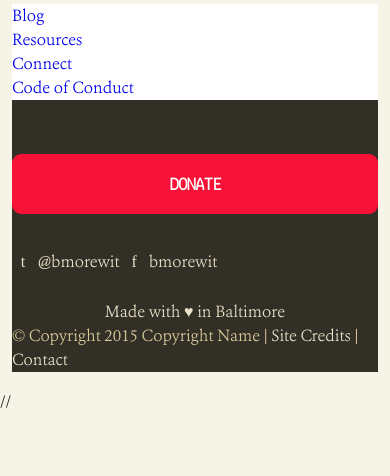
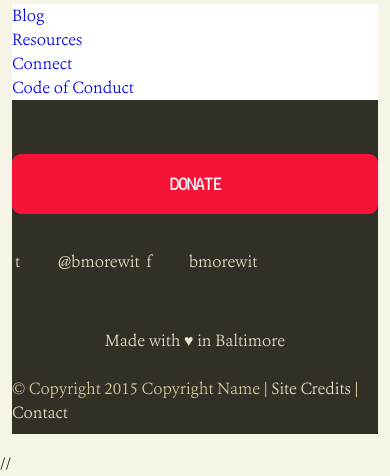
Before and after one commit to BaltimoreWIT/BaltimoreWIT, a PHP site: page /index.original.html in a window 390 px wide. Shown: the part 1757-2233 px from the top of the page. Before the commit the page ends 2165 px from the top, so only its background shows below. Run offline with PHP 8.4, Linux system fonts and the light colour scheme.

Commit message:
Footer styles complete for mobile.

```diff
--- a/layout/styles/_animations.scss
+++ b/layout/styles/_animations.scss
@@ -10,6 +10,10 @@
 	@include transition (all 0.2s ease);
 }
 
+.icon, .icon path {
+	@include transition (all 0.4s ease-in-out);
+}
+
 .homepage {
 	.eventItem {
 		.dateWrapper, .eventTitle span {
--- /dev/null
+++ b/layout/styles/_blame.scss
@@ -0,0 +1,6 @@
+// Fixes layout overflow during dev testing, before actual content is in place
+@media only screen and (min-width: 800px) {
+	.homepage main {
+		min-height:1000px;
+	}
+}
--- a/layout/styles/_colors.scss
+++ b/layout/styles/_colors.scss
@@ -140,14 +140,27 @@ $sections: (
 	a {
 		color:lighten($color-cream,20%);
 		&:hover, &:focus {
-			color:lighten($color-fiery,12%);
+			color:white;
+			.icon {
+				background:white;
+				path {
+					fill:$color-fiery;
+					stroke:$color-fiery;
+				}
+			}
+		}
+	}
+	.icon {
+		path {
+			fill:lighten($color-cream,20%);
+			stroke:lighten($color-cream,20%);
 		}
 	}
 	.bmoreLink {
 		a {
 			&:hover, &:focus {
 				em {
-					color:darken($color-fiery,12%);
+					color:$color-fiery;
 				}
 			}
 		}
--- a/layout/styles/layout/_layout.scss
+++ b/layout/styles/layout/_layout.scss
@@ -23,21 +23,17 @@
 }
 
 .siteFooter {
-	padding-top:36px;
+	padding-top:54px;
+	padding-bottom:9px;
 	.donateCTA {
 		display:block;
-		margin:18px auto 36px;
+		margin:0 auto 36px;
 		max-width:400px;
 		width:100%;
 	}
-	.socialWrapper {
-		margin-bottom:24px;
-		li {
-			@media only screen and (min-width:330px) {
-				display:inline-block;
-				min-width:100px;
-			}
-		}
+
+	.bmoreLink {
+		margin:24px 0;
 	}
 	.legal {
 		margin-bottom:0;
--- a/layout/styles/modules/_buttons.scss
+++ b/layout/styles/modules/_buttons.scss
@@ -15,7 +15,7 @@
 			margin-left:0;
 		}
 		&:last-child {
-			margin-right:0;
+			margin:0;
 		}
 	}
 }
--- a/layout/styles/modules/_icons.scss
+++ b/layout/styles/modules/_icons.scss
@@ -1,34 +1,17 @@
 .icon {
-	font-family: 'icofont';
+	border-radius:3px;
+	display:inline-block;
+	line-height: 1;
+	padding:3px;
 	speak: none;
-	font-style: normal;
-	font-weight: normal;
-	font-variant: normal;
 	text-transform: none;
-	line-height: 1;
-
-	// Better Font Rendering
-	-webkit-font-smoothing: antialiased;
-	-moz-osx-font-smoothing: grayscale;
+	@include size(42px);
 }
 
-.icon {
-	display:inline-block;
-	text-align:center;
-	@include size(22px);
+.logoFB {
+
 }
 
-.iconWrapper {
-	.icon {
-		display:none;
-		.fontface.generatedcontent & {
-			display: inline-block;
-		}
-	}
-	// Hide fallback text
-	.fontface.generatedcontent & .iconFBText {
-		display:block;
-		@include hide-text;
-		@include size(1px);
-	}
+.logoTwitter {
+
 }
--- a/layout/styles/modules/_lists.scss
+++ b/layout/styles/modules/_lists.scss
@@ -3,3 +3,29 @@
 	margin-left:0;
 	padding-left:0;
 }
+
+.socialWrapper {
+	li {
+		margin-bottom: 12px;
+		@media only screen and (min-width:330px) {
+			display:inline-block;
+			min-width:100px;
+		}
+	}
+}
+
+.legal {
+	li {
+		white-space: nowrap;
+		&:after {
+			border-right-style:solid;
+			border-right-width:1px;
+			content:'';
+			display:inline;
+			padding:0 5px;
+		}
+		&:last-of-type:after {
+			display:none;
+		}
+	}
+}
--- a/layout/styles/site.css
+++ b/layout/styles/site.css
@@ -299,22 +299,17 @@ textarea {
 }
 
 .siteFooter {
-  padding-top: 36px;
+  padding-top: 54px;
+  padding-bottom: 9px;
 }
 .siteFooter .donateCTA {
   display: block;
-  margin: 18px auto 36px;
+  margin: 0 auto 36px;
   max-width: 400px;
   width: 100%;
 }
-.siteFooter .socialWrapper {
-  margin-bottom: 24px;
-}
-@media only screen and (min-width: 330px) {
-  .siteFooter .socialWrapper li {
-    display: inline-block;
-    min-width: 100px;
-  }
+.siteFooter .bmoreLink {
+  margin: 24px 0;
 }
 .siteFooter .legal {
   margin-bottom: 0;
@@ -683,6 +678,12 @@ textarea {
   transition: all 0.2s ease;
 }
 
+.icon, .icon path {
+  -webkit-transition: all 0.4s ease-in-out;
+  -moz-transition: all 0.4s ease-in-out;
+  transition: all 0.4s ease-in-out;
+}
+
 .homepage .eventItem .dateWrapper, .homepage .eventItem .eventTitle span {
   -webkit-transition: all 0.2s ease-in;
   -moz-transition: all 0.2s ease-in;
@@ -878,10 +879,21 @@ body {
   color: #ebe3c9;
 }
 .siteFooter a:hover, .siteFooter a:focus {
-  color: #f94e69;
+  color: white;
+}
+.siteFooter a:hover .icon, .siteFooter a:focus .icon {
+  background: white;
+}
+.siteFooter a:hover .icon path, .siteFooter a:focus .icon path {
+  fill: #f71337;
+  stroke: #f71337;
+}
+.siteFooter .icon path {
+  fill: #ebe3c9;
+  stroke: #ebe3c9;
 }
 .siteFooter .bmoreLink a:hover em, .siteFooter .bmoreLink a:focus em {
-  color: #c60725;
+  color: #f71337;
 }
 
 /*
@@ -1036,7 +1048,7 @@ article.sectionContent .meta {
   margin-left: 0;
 }
 .btnWrapper .btn:last-child {
-  margin-right: 0;
+  margin: 0;
 }
 
 .btnPrimary {
@@ -1140,43 +1152,44 @@ article.sectionContent .meta {
 }
 
 .icon {
-  font-family: 'icofont';
+  border-radius: 3px;
+  display: inline-block;
+  line-height: 1;
+  padding: 3px;
   speak: none;
-  font-style: normal;
-  font-weight: normal;
-  font-variant: normal;
   text-transform: none;
-  line-height: 1;
-  -webkit-font-smoothing: antialiased;
-  -moz-osx-font-smoothing: grayscale;
-}
-
-.icon {
-  display: inline-block;
-  text-align: center;
-  height: 22px;
-  width: 22px;
-}
-
-.iconWrapper .icon {
-  display: none;
-}
-.fontface.generatedcontent .iconWrapper .icon {
-  display: inline-block;
-}
-.fontface.generatedcontent .iconWrapper .iconFBText {
-  display: block;
-  overflow: hidden;
-  text-indent: 101%;
-  white-space: nowrap;
-  height: 1px;
-  width: 1px;
+  height: 42px;
+  width: 42px;
 }
 
 .noList, .noList li {
   list-style: none;
   margin-left: 0;
   padding-left: 0;
+}
+
+.socialWrapper li {
+  margin-bottom: 12px;
+}
+@media only screen and (min-width: 330px) {
+  .socialWrapper li {
+    display: inline-block;
+    min-width: 100px;
+  }
+}
+
+.legal li {
+  white-space: nowrap;
+}
+.legal li:after {
+  border-right-style: solid;
+  border-right-width: 1px;
+  content: '';
+  display: inline;
+  padding: 0 5px;
+}
+.legal li:last-of-type:after {
+  display: none;
 }
 
 .navMenu {
@@ -1264,3 +1277,9 @@ article.sectionContent .meta {
     left: 0;
   }
 }
+
+@media only screen and (min-width: 800px) {
+  .homepage main {
+    min-height: 1000px;
+  }
+}
--- a/layout/styles/site.scss
+++ b/layout/styles/site.scss
@@ -1 +1 @@
-@import 'libs/bourbon/bourbon', 'variables', 'base', 'layout/layout', 'animations', 'backgrounds', 'colors', 'typography', 'modules/modules';
+@import 'libs/bourbon/bourbon', 'variables', 'base', 'layout/layout', 'animations', 'backgrounds', 'colors', 'typography', 'modules/modules', 'blame';
```
Also changed, not shown: layout/index.html (+10 -6 lines).
